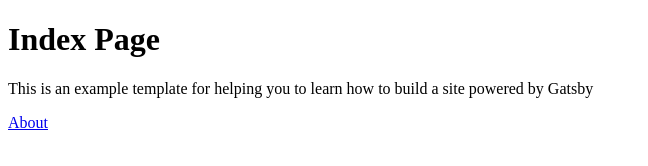
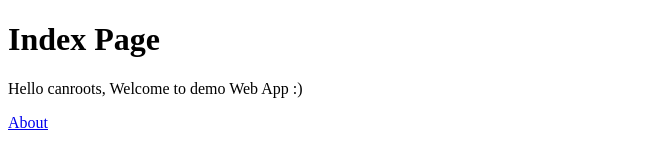
Before and after one commit to abhinav231-valisetti/gatsby-demo-minimal, a Gatsby site: page / in a window 1280 px wide. Shown: the whole page, without its empty margins (0-648 px from the left). Built offline with nearby package versions, Linux system fonts and the light colour scheme; Gatsby itself is replaced by a stand-in of ours.

Commit message:
Second Commit

```diff
--- a/src/pages/index.js
+++ b/src/pages/index.js
@@ -6,8 +6,7 @@ const Page = () => {
     <main>
       <h1>Index Page</h1>
       <p>
-        This is an example template for helping you to learn how to build a site
-        powered by Gatsby
+        Hello canroots, Welcome to demo Web App :)
       </p>
       <Link to="/about">About</Link>
     </main>
```
